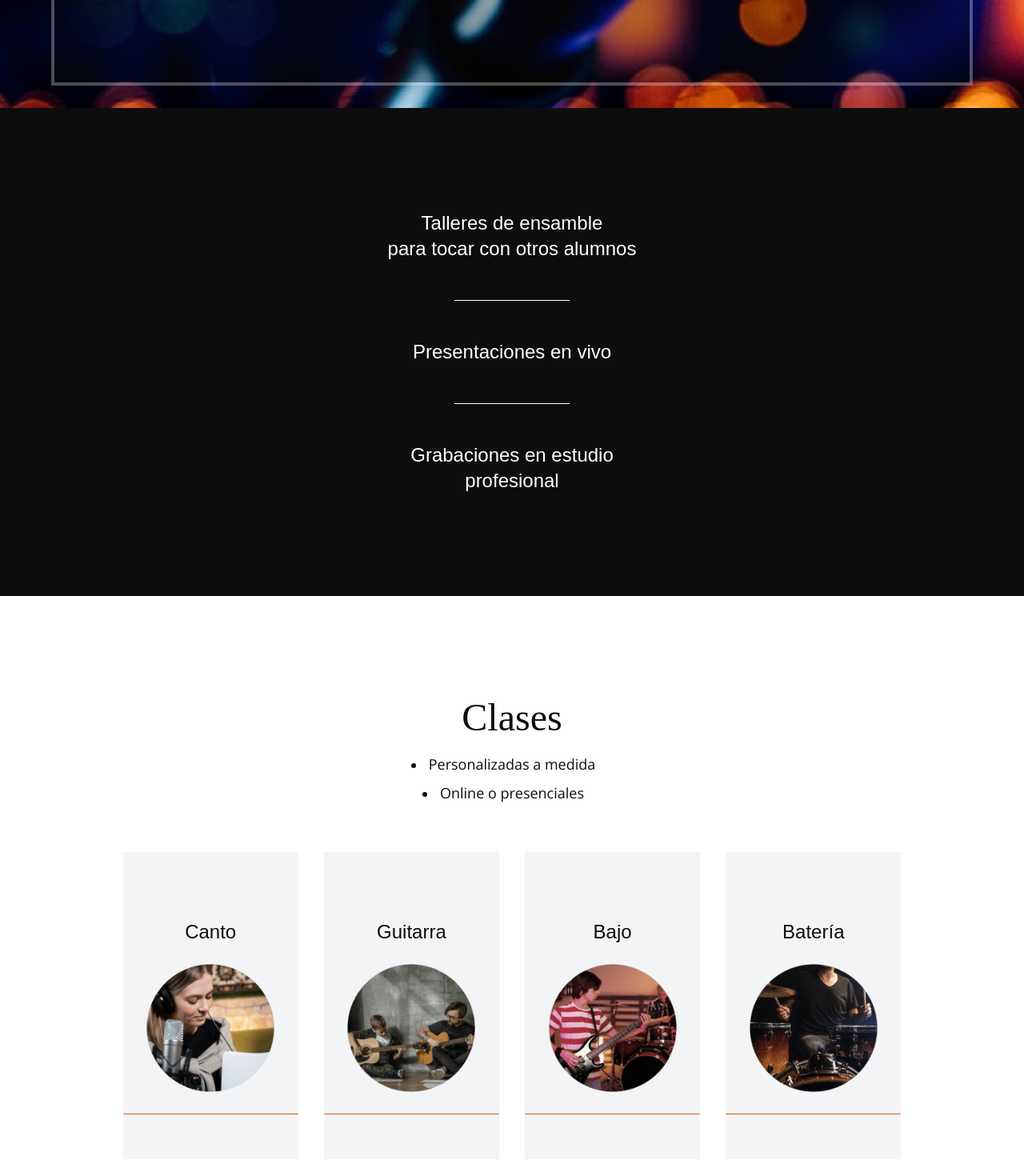
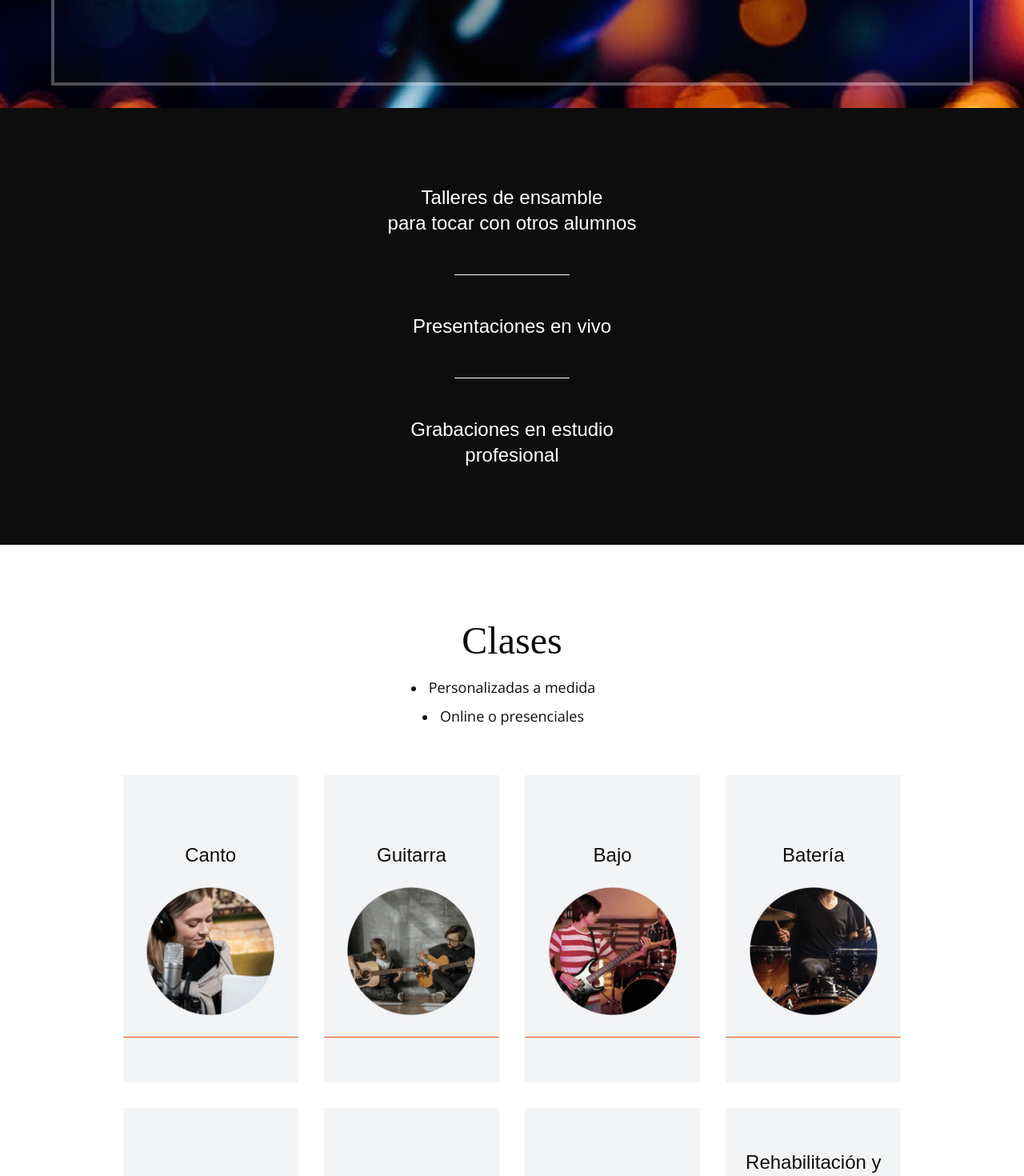
Before and after one commit to manusucaria/mpvoices, a Next.js app: page / in a window 1280 px wide. Shown: the part 2860-4330 px from the top of the page at 80% size. Built offline with nearby package versions, Linux system fonts and the light colour scheme; a web font is replaced by a local one.

Commit message:
Ajustando los margenes horizontales de las secciones

```diff
--- a/src/app/sections/section-clases/SectionClases.scss
+++ b/src/app/sections/section-clases/SectionClases.scss
@@ -1,6 +1,5 @@
 .Clases {
-  @apply bg-white text-black;
-  @apply py-32;
+  @apply bg-white text-black py-24;
   &-title {
     @apply text-4xl sm:text-5xl text-center;
   }
--- a/src/app/sections/section-insta/SectionInsta.scss
+++ b/src/app/sections/section-insta/SectionInsta.scss
@@ -1,5 +1,5 @@
 .Insta {
-  @apply bg-white text-black py-20;
+  @apply bg-white text-black py-24;
   &-title {
     @apply text-3xl;
   }
--- a/src/app/sections/section-maps/SectionMaps.scss
+++ b/src/app/sections/section-maps/SectionMaps.scss
@@ -1,5 +1,5 @@
 .Maps {
-  @apply bg-stone-100 py-28 flex items-center justify-center;
+  @apply bg-stone-100 py-24 flex items-center justify-center;
   &-map {
     @apply w-full h-[20rem] sm:w-4/5 sm:h-[30rem] border-2 rounded-md;
   }
--- a/src/app/sections/section-novedades/SectionNovedades.scss
+++ b/src/app/sections/section-novedades/SectionNovedades.scss
@@ -1,5 +1,5 @@
 .Novedades {
-  @apply bg-stone-100 text-black py-32 text-center;
+  @apply bg-stone-100 text-black py-24 text-center;
   &-title {
     @apply text-4xl sm:text-5xl text-center;
   }
--- a/src/app/sections/section-nuevos-proyectos/SectionNuevosProyectos.scss
+++ b/src/app/sections/section-nuevos-proyectos/SectionNuevosProyectos.scss
@@ -1,5 +1,5 @@
 .Projects{
-  @apply bg-black text-white py-32;
+  @apply bg-black text-white py-24;
   &-title {
     @apply text-4xl sm:text-5xl text-center;
   }
--- a/src/app/sections/section-talleres/SectionTalleres.scss
+++ b/src/app/sections/section-talleres/SectionTalleres.scss
@@ -1,5 +1,5 @@
 .Talleres {
-  @apply bg-black text-white py-32;
+  @apply bg-black text-white py-24;
   &-h3 {
     @apply text-center text-2xl;
   }
```
